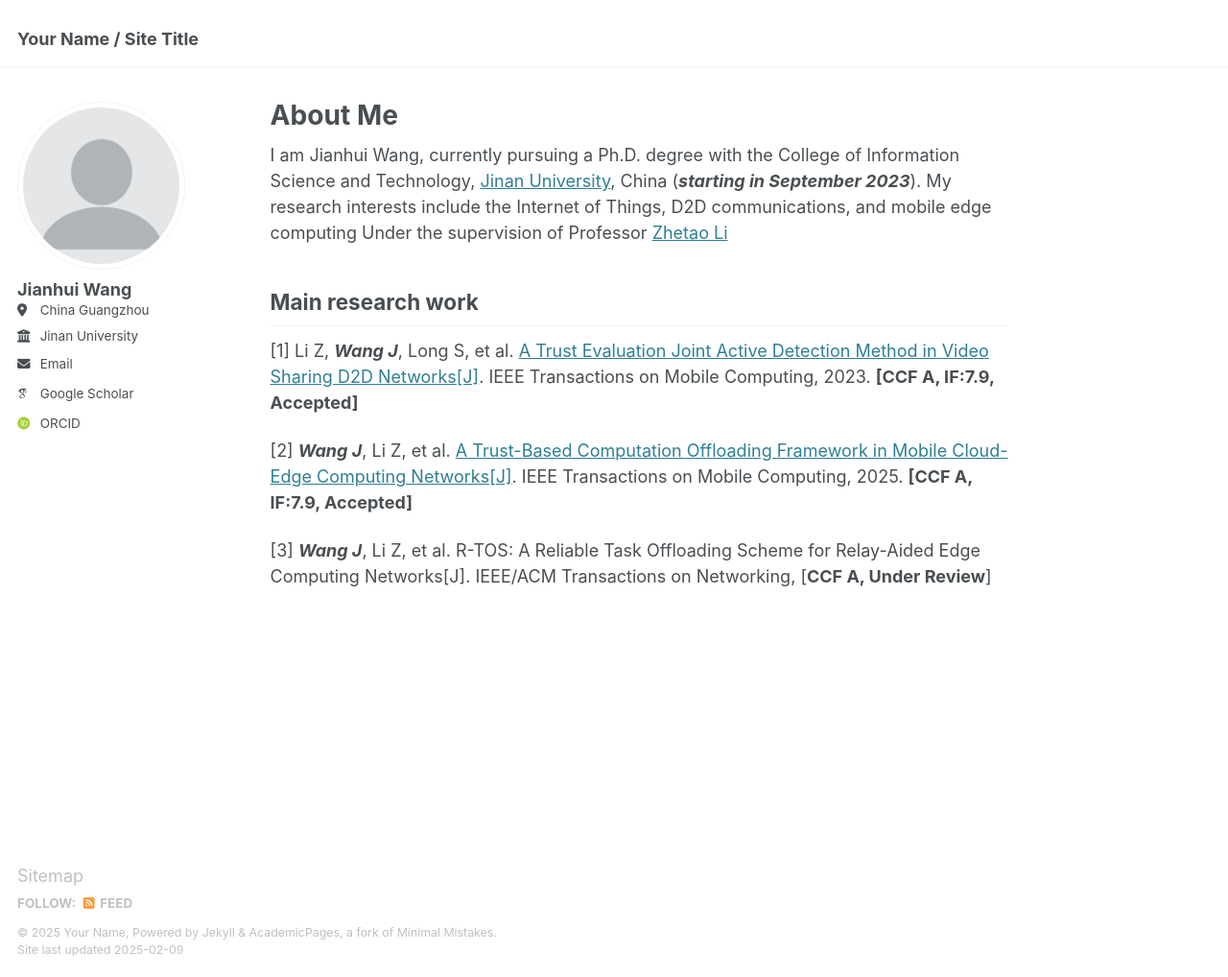
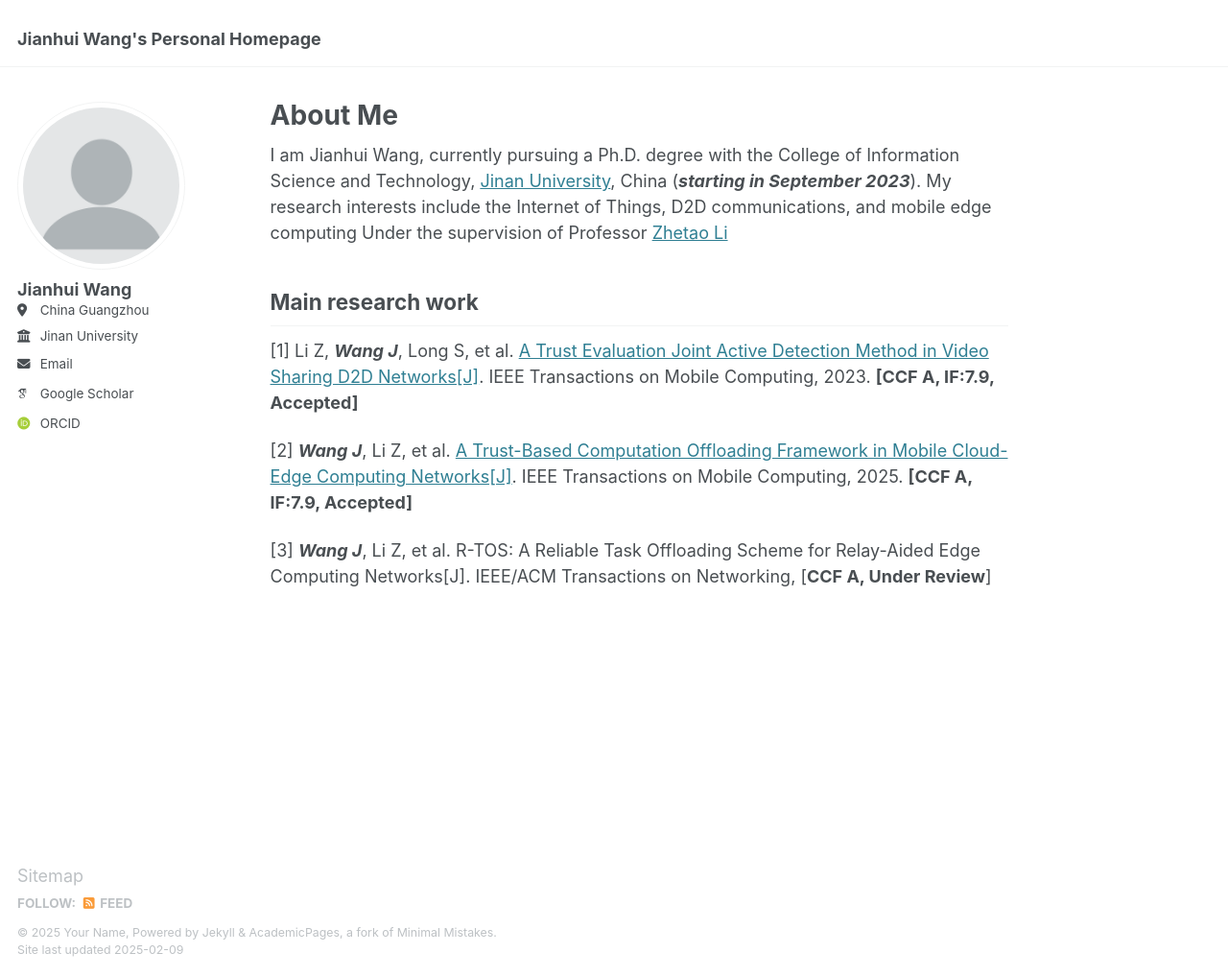
Before and after one commit to TranferWang/TranferWang.github.io, a Jekyll site: the page built from _pages/about.md, in a window 1280 px wide and 1018 px high. Shown: the whole window at 96% size. Built offline with Jekyll 4.4.1, drawn with Linux system fonts in a browser that asks for light colours; some web fonts are replaced.

Commit message:
Update _config.yml

```diff
--- a/_config.yml
+++ b/_config.yml
@@ -9,7 +9,7 @@
 # Basic Site Settings
 locale                   : "en-US"
 site_theme               : "default"
-title                    : "Your Name / Site Title"
+title                    : "Jianhui Wang's Personal Homepage"
 title_separator          : "-"
 name                     : &name "Your Name"
 description              : &description "personal description"
```
